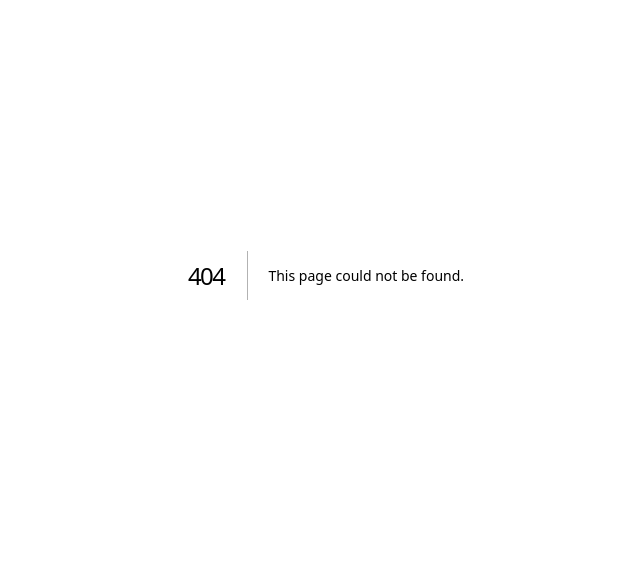
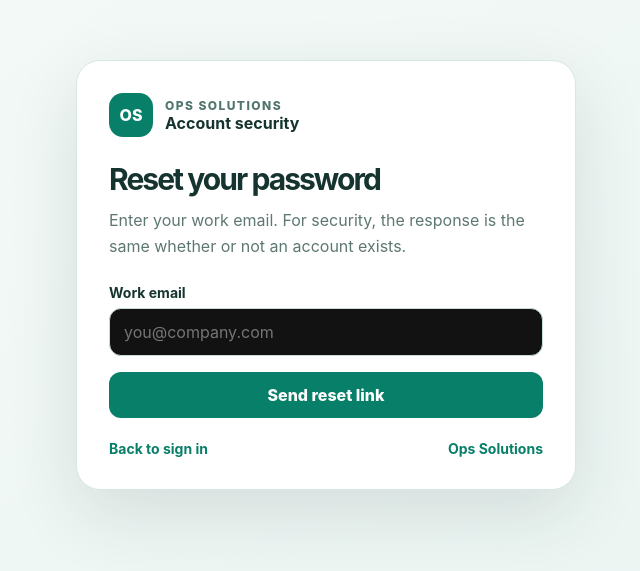
Before and after one commit to amohamed-alt/Ops-Solutions, a Next.js app in the folder apps/web/: page /forgot-password in a window 1280 px wide. Before the commit this address had no page. Shown: the part 125-696 px from the top of the page, without its empty margins (314-954 px from the left). Built offline with nearby package versions, Linux system fonts and the light colour scheme.

Commit message:
Add forgot password customer screen

```diff
--- /dev/null
+++ b/apps/web/app/forgot-password/page.tsx
@@ -0,0 +1,48 @@
+'use client';
+
+import Link from 'next/link';
+import { FormEvent, useState } from 'react';
+
+import styles from '../password-recovery.module.css';
+
+export default function ForgotPasswordPage() {
+  const [email, setEmail] = useState('');
+  const [busy, setBusy] = useState(false);
+  const [message, setMessage] = useState('');
+  const [error, setError] = useState('');
+
+  async function submit(event: FormEvent<HTMLFormElement>) {
+    event.preventDefault();
+    if (busy) return;
+    setBusy(true);
+    setMessage('');
+    setError('');
+    try {
+      const response = await fetch('/api/customer/auth/password/forgot', {
+        method: 'POST',
+        headers: { 'content-type': 'application/json' },
+        body: JSON.stringify({ email })
+      });
+      const payload = await response.json().catch(() => ({}));
+      if (!response.ok) throw new Error(payload.message || 'Unable to request a reset link.');
+      setMessage(payload.message || 'If an account exists, a reset link will be sent.');
+    } catch (caught) {
+      setError(caught instanceof Error ? caught.message : 'Unable to request a reset link.');
+    } finally {
+      setBusy(false);
+    }
+  }
+
+  return <main className={styles.shell}><section className={styles.card}>
+    <div className={styles.brand}><span className={styles.mark}>OS</span><div><div className={styles.eyebrow}>OPS SOLUTIONS</div><strong>Account security</strong></div></div>
+    <h1>Reset your password</h1>
+    <p>Enter your work email. For security, the response is the same whether or not an account exists.</p>
+    <form className={styles.form} onSubmit={submit}>
+      <div className={styles.field}><label htmlFor="email">Work email</label><input id="email" name="email" type="email" autoComplete="email" required maxLength={320} value={email} onChange={(event) => setEmail(event.target.value)} placeholder="you@company.com" /></div>
+      <button className={styles.button} type="submit" disabled={busy}>{busy ? 'Sending secure link…' : 'Send reset link'}</button>
+    </form>
+    {message ? <div className={styles.message} role="status">{message}</div> : null}
+    {error ? <div className={`${styles.message} ${styles.error}`} role="alert">{error}</div> : null}
+    <div className={styles.links}><Link href="/onboarding">Back to sign in</Link><Link href="/">Ops Solutions</Link></div>
+  </section></main>;
+}
```
